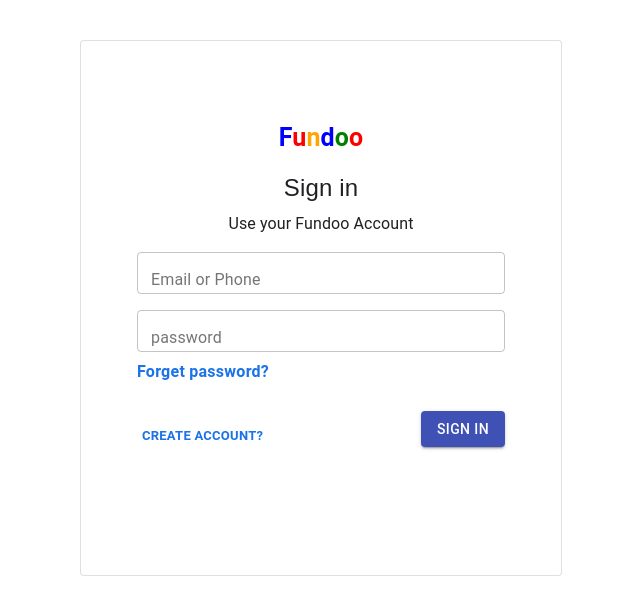
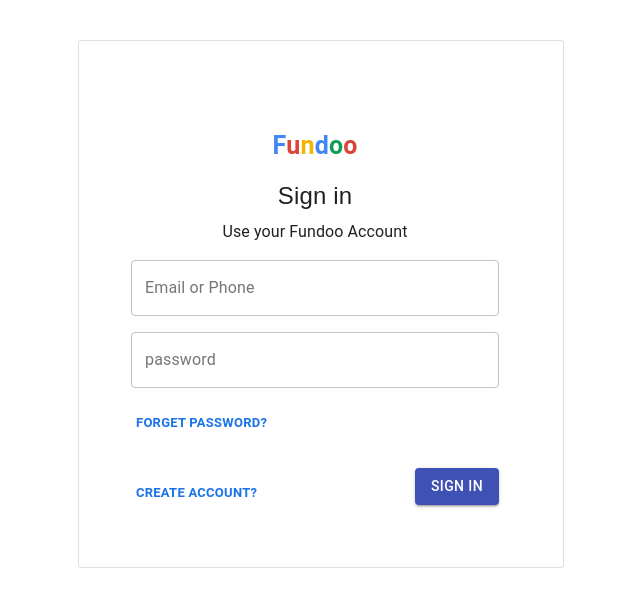
Before and after one commit to Priyankateke/FundooApp, a React (Create React App) app: page / in a window 1280 px wide. Shown: the top 614 px of the page, without its empty margins (319-959 px from the left). Built offline with nearby package versions, Linux system fonts and the light colour scheme.

Commit message:
ADDED: Create Component For Forget Password

```diff
--- a/package.json
+++ b/package.json
@@ -4,6 +4,7 @@
   "private": true,
   "dependencies": {
     "@material-ui/core": "^4.10.2",
+    "@material-ui/icons": "^4.9.1",
     "@testing-library/jest-dom": "^4.2.4",
     "@testing-library/react": "^9.5.0",
     "@testing-library/user-event": "^7.2.1",
--- a/src/App.js
+++ b/src/App.js
@@ -5,12 +5,15 @@ import { BrowserRouter as Router, Route} from 'react-router-dom';
 
 import Login from './components/login.jsx';
 import Registration from './components/registration.jsx'
+import ForgetPassword from './components/forgetPassword.jsx'
+
 function App() {
   return (
     <Router>
       <Route exact path="/" component={Login}></Route>
       <Route exact path="/signin" component={Login}></Route>
       <Route exact path='/registration' component={Registration}></Route>
+      <Route path="/forgetPassword" component={ForgetPassword} ></Route>
     </Router>
   );
 }
--- a/src/components/login.jsx
+++ b/src/components/login.jsx
@@ -6,8 +6,6 @@ import Card from '@material-ui/core/Card';
 import CardContent from '@material-ui/core/CardContent';
 import Button from '@material-ui/core/Button';
 import TextField from '@material-ui/core/TextField';
-import { ValidatorForm, TextValidator} from 'react-material-ui-form-validator';
-import CardActions from '@material-ui/core/CardActions';
 
 import { BrowserRouter as Link } from 'react-router-dom';
 
@@ -25,7 +23,7 @@ export default class Login extends Component {
                         <span className="f">d</span>
                         <span className="o">o</span>
                         <span className="u">o</span>
-                   </Typography>
+                    </Typography>
                     <Typography className="sign-in">
                         <span>Sign in</span>
                     </Typography>
@@ -35,14 +33,21 @@ export default class Login extends Component {
                             <TextField className="email" id="outlined-basic" label="Email or Phone" variant="outlined" />
                         </div>
                         <div><TextField className="password" id="outlined-basic" label="password" type="password" variant="outlined" /></div>
-                        <div className="forget-password" >Forget password?</div>
+                        {/* <div className="forget-password" >Forget password?</div> */}
+
+                        <div className="forget-password">
+                            <Button size="small"
+                                href="/forgetPassword"  >
+                                <div className="forget-password">Forget password?
+                                  </div>
+                            </Button>
+                        </div>
+
                     </div>
                     <div className="bottom">
                         <Link to={"/registration"} >
                             <Button size="small" className="forget-password"
-                            onClick={() => this.props.history.push('/registration')}>
-                                {/* Create account? */}
-
+                                href="/registration"  >
                                 <div className="forget-password">Create account?
                                   </div>
                             </Button>
--- a/src/components/registration.jsx
+++ b/src/components/registration.jsx
@@ -5,6 +5,10 @@ import Card from '@material-ui/core/Card';
 import Button from '@material-ui/core/Button';
 import Typography from '@material-ui/core/Typography';
 import TextField from '@material-ui/core/TextField';
+import Visibility from '@material-ui/icons/Visibility';
+import IconButton from "@material-ui/core/IconButton";
+import InputAdornment from "@material-ui/core/InputAdornment";
+import VisibilityOff from "@material-ui/icons/VisibilityOff";
 import fundooLogo from '../images/logo.svg'
 
 const NAME_PATTERN = RegExp(
@@ -14,6 +18,33 @@ const NAME_PATTERN = RegExp(
 const USERNAME_PATTERN = RegExp(
     /^[a-zA-Z0-9]+@[a-zA-Z0-9]+\.[A-Za-z]+$/
 )
+
+const PASSWORD_PATTERN = RegExp(
+    /^(?=.*[A-Z])(?=.*[a-z])(?=.*[0-9])(?=[^$@!#%*?&]*[$#@!%*?&][^$@!#%*?&]*$).{8,}/
+)
+
+const formValid = ({ isError, ...rest }) => {
+    let isValid = false;
+
+    Object.values(isError).forEach(val => {
+        if (val.length > 0) {
+            isValid = false
+        } else {
+            isValid = true
+        }
+    });
+
+    Object.values(rest).forEach(val => {
+        if (val === null) {
+            isValid = false
+        } else {
+            isValid = true
+        }
+    });
+
+    return isValid;
+};
+
 export default class extends Component {
     constructor(props) {
         super(props)
@@ -24,6 +55,7 @@ export default class extends Component {
             username: "",
             password: "",
             confirmPassword: "",
+            showPassword: false,
             isError: {
                 firstname: '',
                 lastname: '',
@@ -32,6 +64,7 @@ export default class extends Component {
                 confirmPassword: ''
             }
         }
+        this.initialState = this.state;
     }
 
     formValChange = e => {
@@ -50,9 +83,14 @@ export default class extends Component {
                     : "lastname Name is invalid";
                 break;
             case "username":
-                isError.lastname = USERNAME_PATTERN.test(value)
+                isError.username = USERNAME_PATTERN.test(value)
                     ? ""
                     : "username Name is invalid";
+                break;
+            case "password":
+                isError.password = PASSWORD_PATTERN.test(value)
+                    ? ""
+                    : "password is invalid";
                 break;
             default:
                 break;
@@ -63,6 +101,22 @@ export default class extends Component {
         })
 
     }
+
+    onSubmit = e => {
+
+        e.preventDefault();
+
+        if (formValid(this.state)) {
+            console.log('onsubmit')
+            console.log(this.state)
+            alert("form valid")
+
+        } else {
+            console.log("Form is invalid!");
+            alert("form invalid")
+        }
+    };
+
     render() {
         return (
             <div >
@@ -86,12 +140,12 @@ export default class extends Component {
                                     name="firstname"
                                     label="First name"
                                     variant="outlined"
-                                    style={{ width: "48%;" }}
                                     onChange={this.formValChange} />
                                 {this.state.isError.firstname.length > 0 && (
                                     <span className="invalid-feedback">{this.state.isError.firstname}</span>
                                 )}
                             </div>
+
                             <div><TextField className="email"
                                 id="outlined-basic"
                                 name="lastname"
@@ -104,17 +158,19 @@ export default class extends Component {
                             </div>
                         </div>
                         <div className="username" >
-                            <TextField className="username-textfield"
+                         <TextField
+                                className="username-textfield"
                                 id="outlined-basic"
                                 name="username"
                                 label="Username"
                                 variant="outlined"
                                 onChange={this.formValChange} />
-                                <div>
+                                {/* <TextField id="outlined-basic" className="username"  label="Outlined" variant="outlined" /> */}
+                            <div>
                                 {this.state.isError.username.length > 0 && (
-                                <span className="invalid-feedback">{this.state.isError.username}</span>
-                            )}
-                                </div>
+                                    <span className="invalid-feedback">{this.state.isError.username}</span>
+                                )}
+                            </div>
 
                         </div>
 
@@ -127,9 +183,13 @@ export default class extends Component {
                                     id="outlined-basic"
                                     name="password"
                                     label="Password"
-                                    type="password"
+                                    type={this.state.showPassword ? "text" : "password"}
+                                    // type="password"
                                     variant="outlined"
-                                    style={{ width: "48%;" }} />
+                                    onChange={this.formValChange} />
+                                {this.state.isError.password.length > 0 && (
+                                    <span className="invalid-feedback">{this.state.isError.password}</span>
+                                )}
                             </div>
                             <div>
                                 <TextField className="email"
@@ -137,7 +197,17 @@ export default class extends Component {
                                     name="confirmPassword"
                                     label="Confirm"
                                     type="password"
-                                    variant="outlined" />
+                                    // type="password"
+                                    variant="outlined"
+                                    onChange={this.formValChange}
+
+
+                                />
+                                {this.state.isError.confirmPassword.length > 0 && (
+                                    <span className="invalid-feedback">{this.state.isError.confirmPassword}</span>
+                                )}
+                                {this.state.password !== this.state.confirmPassword && (<span style={{ color: "red;" }}>Password do not match</span>
+                                )}
                             </div>
                         </div>
                         <div className="password-warning">Use 8 or more characters with a mix of letters, numbers & symbols</div>
@@ -147,7 +217,10 @@ export default class extends Component {
                                     href="/"> Sign in instead</Button>
                             </div>
                             <div>
-                                <Button variant="contained" size="small" color="primary">Sign up</Button>
+                                <Button variant="contained"
+                                    size="small"
+                                    color="primary"
+                                   onClick={this.onSubmit} >Sign up</Button>
                             </div>
                         </div>
                     </div>
--- /dev/null
+++ b/src/styles/forgetPassword.css
@@ -0,0 +1,56 @@
+.forget-password-container {
+    width: 400px;
+	height: 450px;
+	margin-top: 210px;
+	margin-bottom: 90px;
+
+}
+
+.f {
+	color: #4285F4;
+}
+.u {
+	color: #DB4437;
+}
+.n {
+	color: #F4B400;
+}
+.o {
+	color: #0F9D58;
+}
+
+.fundoo-font {
+	padding-top: 35px;
+	justify-content: center;
+	align-items: center;
+	display: flex;
+	font-size: 2.0em;
+	font-weight: bold;
+	font-family: 'Roboto', sans-serif;
+}
+
+.email-recovery {
+    display: flex;
+    justify-content: center;
+    align-items: center;
+	color: black;
+	font-size: 120%;
+	padding-top: 5%;
+}
+.email-textfield {
+	display: flex;
+	justify-content: center;
+	align-items: center;
+	flex-direction: column;
+	width: 100%;
+}
+.submit-button {
+	display: flex;
+    justify-content: space-between;
+    align-items: flex-start;
+	flex-direction: row;
+	padding: 3em;
+	font-size: 16px;
+	font-weight: bold;
+	size: large;
+}
--- a/src/styles/login.css
+++ b/src/styles/login.css
@@ -7,27 +7,19 @@
 
 @media (min-width: 411px) {
     .login-card {
-        padding: 48px 40px 36px;
+        padding:36px 48px 40px 36px;
         widows: 200px;
-        /* width: 500px; */
-    /* padding: 48px 40px 36px; */
-    /* margin-top: 200px; */
     }
 }
 
-@media screen and (max-width: 400px ) {
+@media screen and (max-width: 411px ) {
     .login-card {
         padding-left: 20px;
         padding-right: 20px;
-        width: 320px
+        width: 320px;
     }
 }
 
-@media screen and (max-width: 768px){
-    .loginbox{
-        margin-top:250px !important;
-    }
-}
 @media screen and (max-width: 1024px){
     .loginbox{
        margin-top:450px !important;
@@ -127,7 +119,6 @@
 
 .forget-password {
     color: #1a73e8;
-    /* font-weight: 600; */
     font-size: inherit;
     font-family: roboto,'Noto Sans Myanmar UI',arial,sans-serif;
     padding-top: 10px;
@@ -144,3 +135,11 @@
     justify-content: space-between;
     align-items: flex-start;
 }
+
+@media screen and (max-width: 1024px){
+    .login-card{
+        height: 450px;
+        margin-top: 40px;
+
+    }
+}
--- a/src/styles/registration.css
+++ b/src/styles/registration.css
@@ -45,6 +45,7 @@
 
 .create-account {
     padding-top: 16px;
+
 }
 
 .registration-form {
@@ -57,13 +58,6 @@
     align-items: flex-start;
     justify-content: space-between;
 }
-
-/* .registration-content {
-    display: flex;
-    flex-direction: column;
-    align-items: flex-start;
-    justify-content: space-around;
-}  */
 
 .first-last-name {
     margin-top: 20px;
@@ -81,27 +75,34 @@
     text-align: center;
     align-items: center;
     width: 100%;
+
 }
 
+
 #outlined-basic {
-    height:5px;
+
 }
 
 .username-textfield {
     width:100%;
+
+
 }
 
 .username {
     width:100%;
-    margin-top: 30px;
+    margin-top: 12px;
+
 
 }
 
+
+.username-label {
+
+    text-align: center;
+}
+
 .username-warning {
-    flex-grow: 1;
-    flex-shrink: 1;
-    flex-basis: auto;
-    padding-top: 8px;
     opacity: 1;
 
     font-style: normal;
@@ -117,8 +118,7 @@
 }
 
 .password-warning {
-    padding-top: 24px;
-    display: block;
+    margin-top: 20px;
     font-size: 12px;
     width: 100%;
     color: #202124;
@@ -139,10 +139,7 @@
     flex-direction: column;
     align-content: center;
     justify-content: center;
-    /* border: 2px solid red; */
 
-    /* width: 252px; */
-    /* height: 430px; */
 }
 
 .logo-caption {
@@ -150,7 +147,7 @@
 }
 
 .password-confirm {
-    /* margin-top: 20px; */
+
     height: 35px;
     width: 100%;
     display: flex;
@@ -161,3 +158,25 @@
 .invalid-feedback {
     color: red;
 }
+
+@media only screen and (max-width: 414px) {
+    .registration-container{
+        width:100%;
+        display: flex;
+    flex-direction: row;
+    justify-content: space-around;
+    }
+    .fundoo-image-container {
+        display: none;
+    }
+
+    .first-last-name {
+        margin-top: 20px;
+        height: 35px;
+        width: 100%;
+        display: flex;
+        flex-direction: column;
+        justify-content: space-around;
+    }
+
+}
```
Also changed, not shown: src/components/forgetPassword.jsx (added, +53 -0 lines), 1 other file (tests, documents, lock files or other folders). Lines whose indentation alone changed are shown as unchanged.
